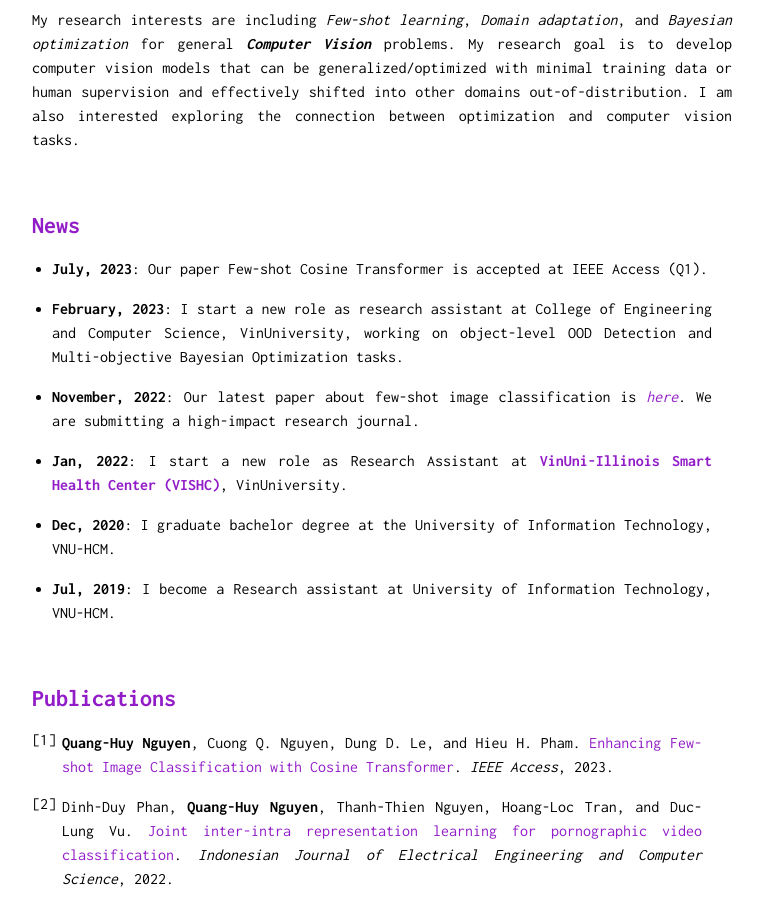
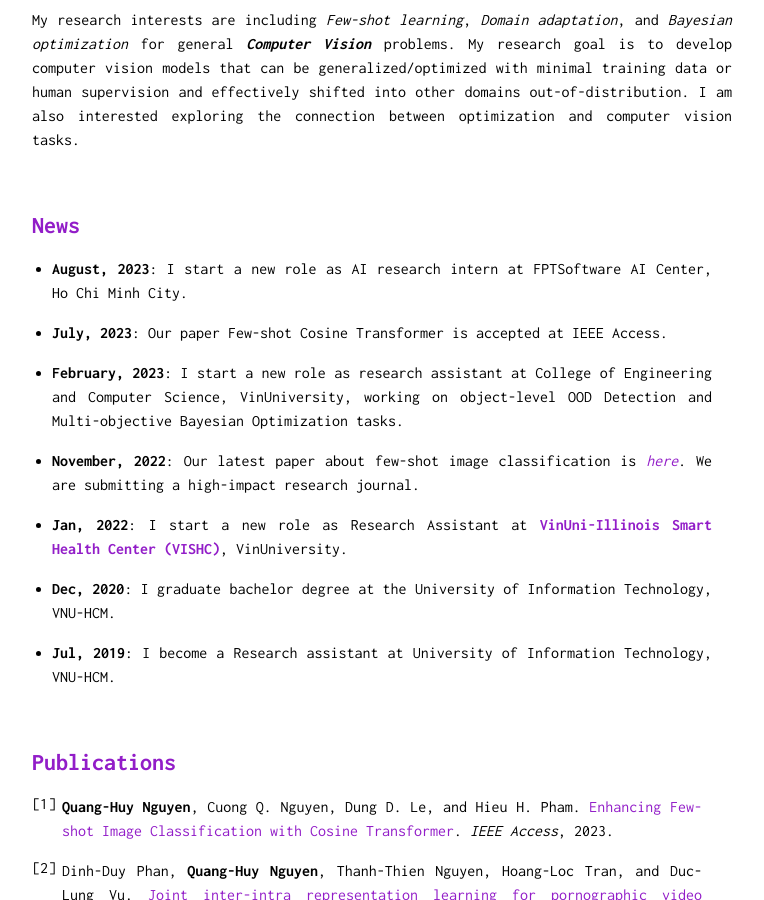
Before and after one commit to quanghuy0497/quanghuy0497.github.io, a Jekyll site: the page built from index.md, in a window 1280 px wide and 900 px high, scrolled down 709 px. Shown: the whole window, without its empty margins (258-1022 px from the left). Built offline with Jekyll 4.4.1, drawn with Linux system fonts in a browser that asks for light colours; nearby versions of some CDN libraries.

Commit message:
Update about

```diff
--- a/page/about.md
+++ b/page/about.md
@@ -20,7 +20,9 @@ My research interests are including *Few-shot learning*, *Domain adaptation*, an
 
 ## News
 
-- **July, 2023**: Our paper Few-shot Cosine Transformer is accepted at IEEE Access (Q1).
+- **August, 2023**: I start a new role as AI research intern at FPTSoftware AI Center, Ho Chi Minh City.
+
+- **July, 2023**: Our paper Few-shot Cosine Transformer is accepted at IEEE Access.
 
 - **February, 2023**: I start a new role as research assistant at College of Engineering and Computer Science, VinUniversity, working on object-level OOD Detection and Multi-objective Bayesian Optimization tasks.
 
@@ -36,7 +38,7 @@ My research interests are including *Few-shot learning*, *Domain adaptation*, an
 
 <h2 style="color:#921dc8;"> Publications</h2>
 
-1. **Quang-Huy Nguyen**, Cuong Q. Nguyen, Dung D. Le, and Hieu H. Pham. [Enhancing Few-shot Image Classification with Cosine Transformer](https://arxiv.org/abs/2211.06828). *IEEE Access*, 2023.
+1. **Quang-Huy Nguyen**, Cuong Q. Nguyen, Dung D. Le, and Hieu H. Pham. [Enhancing Few-shot Image Classification with Cosine Transformer](https://ieeexplore.ieee.org/document/10190567/). *IEEE Access*, 2023.
 
 2. Dinh-Duy Phan, **Quang-Huy Nguyen**, Thanh-Thien Nguyen, Hoang-Loc Tran, and Duc-Lung Vu. [Joint inter-intra representation learning for pornographic video classification](http://ijeecs.iaescore.com/index.php/IJEECS/article/view/27086). *Indonesian Journal of Electrical Engineering and Computer Science*, 2022.
 
```
